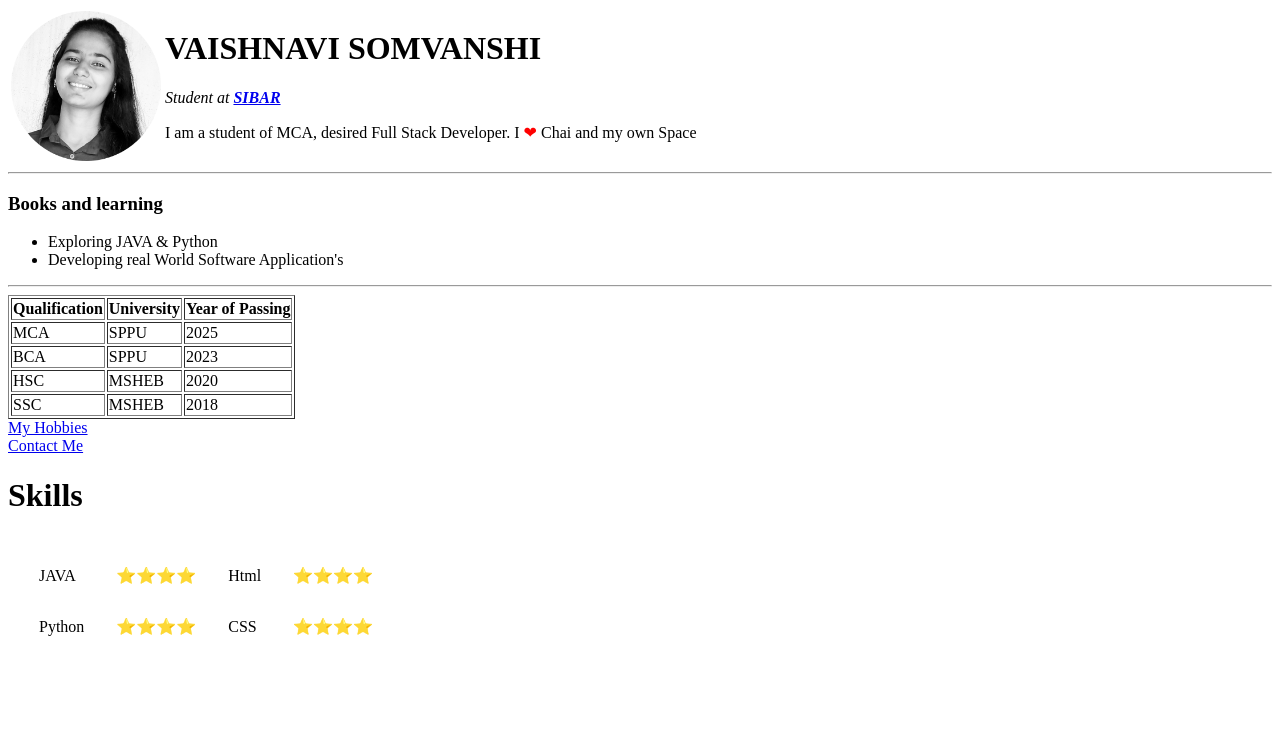
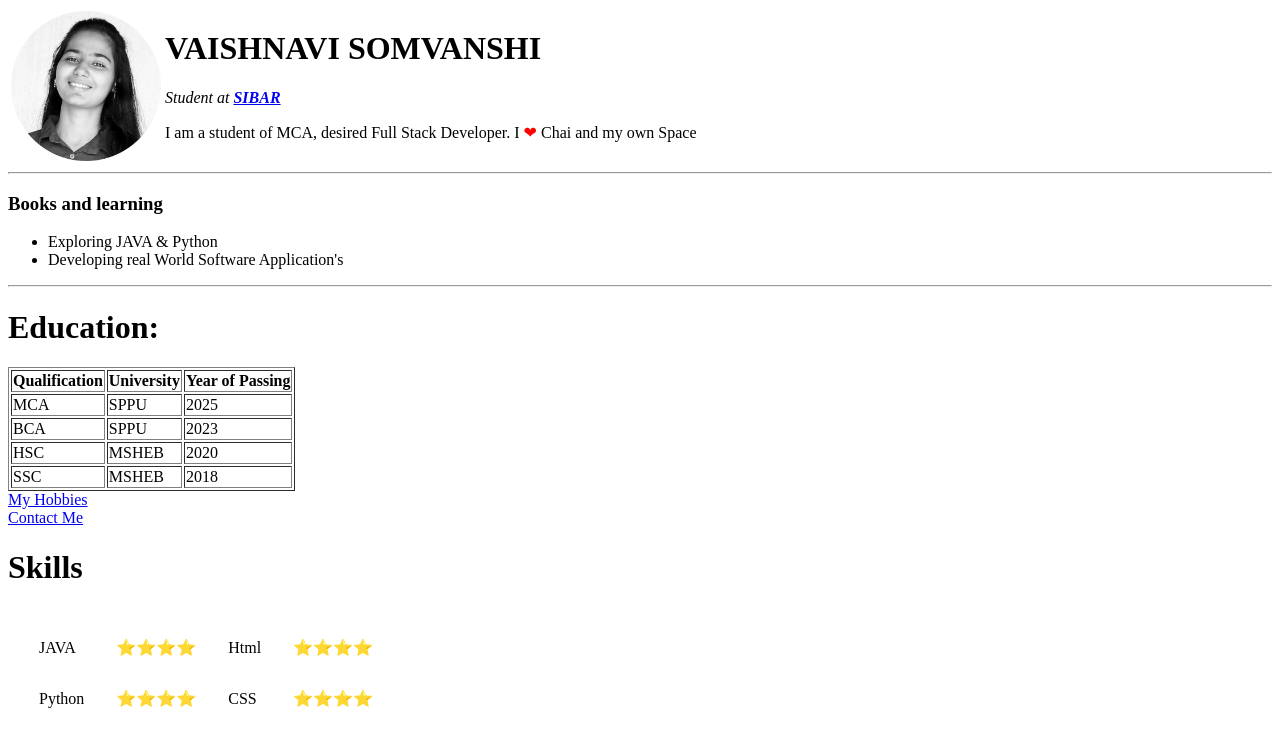
Before and after one commit to vaishu1023/MyProje, a plain HTML site: page index.html in a window 1280 px wide. Drawn offline with Linux system fonts and the light colour scheme; files whose address does not match are found by name.

Commit message:
Update index.html

```diff
--- a/index.html
+++ b/index.html
@@ -23,6 +23,7 @@
 </ul>
 
 <hr>
+<h1>Education:</h1>
 <table border="1">
 
 <tr>
```
